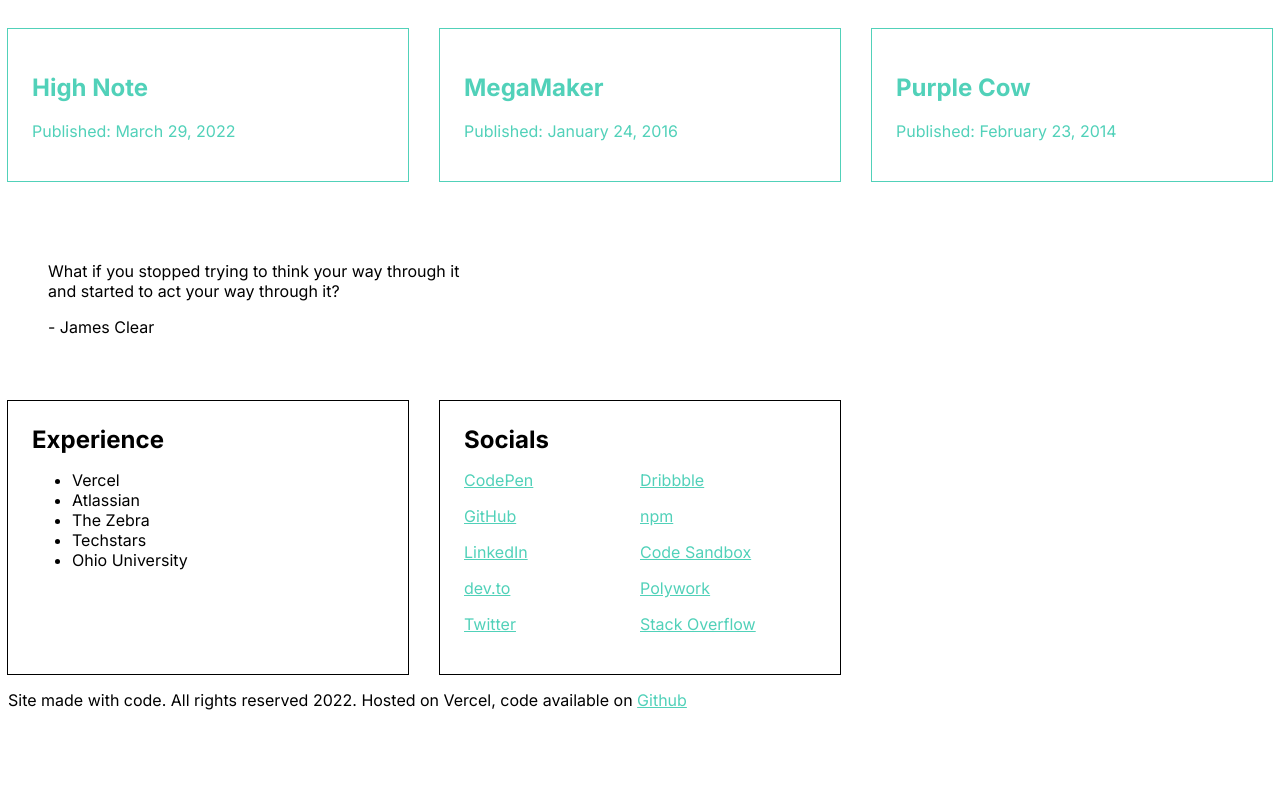
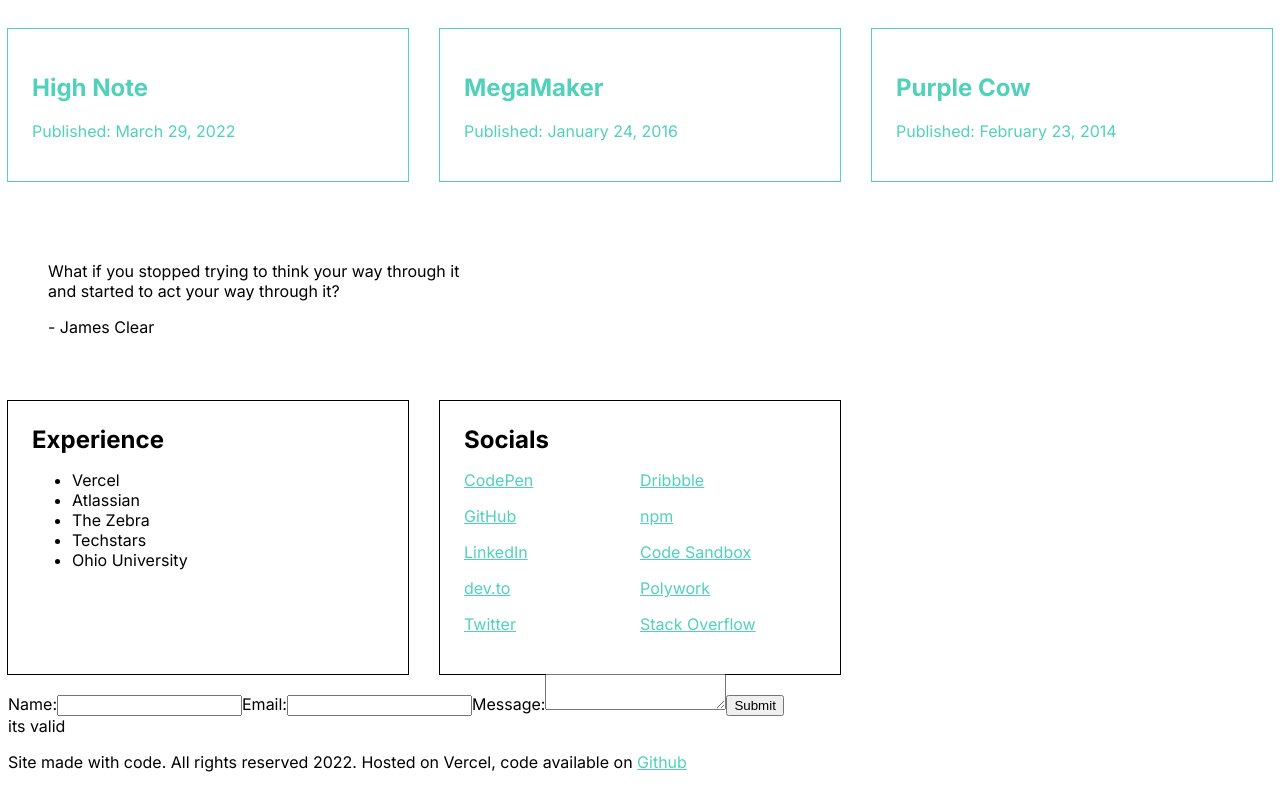
Before and after one commit to mattjared/personal-site, a Next.js app: page / in a window 1280 px wide. Shown: the part 427-1215 px from the top of the page. Before the commit the page ends 1153 px from the top, so only its background shows below. Built offline with nearby package versions, Linux system fonts and the light colour scheme.

Commit message:
[main] adding a form

```diff
--- /dev/null
+++ b/components/contact.js
@@ -0,0 +1,79 @@
+import { useEffect, useState } from "react";
+import { useRouter } from 'next/router'
+
+export default function Contact() {
+  const router = useRouter();
+  const [form, setForm] =useState({
+    name: "",
+    email: "",
+    message: "",
+  });
+  const [formSubmitted, setFormSubmitted] = useState(false);
+  const [isValid, setIsValid] = useState(false);
+
+  const handleChange = (e) => {
+    setForm({
+      ...form,
+      [e.target.name]: e.target.value
+    });
+    console.log(form);
+  }
+
+  const submitForm = async (e) => {
+    e.preventDefault();
+    if (isValid) {
+      setFormSubmitted(true);
+    }
+    const res = await fetch("/api/form", {
+      body: JSON.stringify({
+        name: form.name,
+        email: form.email,
+        message: form.message,
+      }),
+      headers: {
+        "Content-Type": "application/json",
+      },
+      method: "POST"
+    });
+    const { error } = await res.json();
+    if (error) {
+      console.log(error);
+      return;
+    } else {
+      router.push('/thanks')
+    }
+  }
+
+  useEffect(() => {
+    if (form.name[0] !== "" && form.email[0] !== ""  && form.message[0] !== "") {
+      setIsValid(true);
+    }
+    if (form.name[0] === "" || form.email[0] === "" || form.message[0] === "" ) {
+      setIsValid(false);
+    }
+  }, [form])
+
+  return (
+    <>
+      {!formSubmitted ? (
+        <form action="/api/form" method="post" onSubmit={submitForm}>
+
+          <label htmlFor="name">Name:</label>
+          <input type="text" id="name" name="name" required onChange={handleChange}/>
+
+          <label htmlFor="email">Email:</label>
+          <input type="email" id="email" name="email" required onChange={handleChange} />
+
+          <label htmlFor="message">Message:</label>
+          <textarea type="message" id="message" name="message" required onChange={handleChange} />
+
+          <button type="submit">Submit</button>
+        </form>
+      ) : (
+        <h3>heard ya. ill be in touch</h3>
+    )}
+        {isValid ? "its valid" : "its not valid"}
+    </>
+
+  )
+}
--- a/package.json
+++ b/package.json
@@ -16,6 +16,7 @@
     "@vercel/analytics": "^0.1.6",
     "eslint": "8.30.0",
     "eslint-config-next": "13.0.7",
+    "google-spreadsheet": "^3.3.0",
     "gray-matter": "^4.0.3",
     "markdown-it": "^13.0.1",
     "next": "13.0.7",
@@ -25,6 +26,7 @@
   },
   "devDependencies": {
     "@tailwindcss/typography": "^0.5.8",
+    "@types/google-spreadsheet": "^3.3.0",
     "@types/markdown-it": "^12.2.3",
     "autoprefixer": "^10.4.13",
     "postcss": "^8.4.20",
--- /dev/null
+++ b/pages/api/form.ts
@@ -0,0 +1,42 @@
+// Next.js API route support: https://nextjs.org/docs/api-routes/introduction
+import type { NextApiRequest, NextApiResponse } from 'next'
+import { GoogleSpreadsheet } from 'google-spreadsheet';
+
+type Data = {
+  data: string
+}
+
+const SPREADSHEET_ID = process.env.NEXT_PUBLIC_SPREADSHEET_ID;
+const SHEET_ID = process.env.NEXT_PUBLIC_SHEET_ID;
+const GOOGLE_CLIENT_EMAIL = process.env.NEXT_PUBLIC_GOOGLE_CLIENT_EMAIL;
+const GOOGLE_SERVICE_PRIVATE_KEY =
+  process.env.NEXT_PUBLIC_GOOGLE_SERVICE_PRIVATE_KEY;
+
+const doc = new GoogleSpreadsheet(SPREADSHEET_ID);
+
+export default async function handler(
+  req: NextApiRequest,
+  res: NextApiResponse<Data>
+) {
+  const body = req.body;
+  console.log(body);
+  const newRow = {
+    Name: body.name,
+    Email: body.email,
+    Message: body.message
+  };
+  if (GOOGLE_CLIENT_EMAIL && GOOGLE_SERVICE_PRIVATE_KEY && SHEET_ID) {
+    try {
+      await doc.useServiceAccountAuth({
+        client_email: GOOGLE_CLIENT_EMAIL,
+        private_key: GOOGLE_SERVICE_PRIVATE_KEY.replace(/\\n/g, '\n'),
+      });
+      await doc.loadInfo();
+      const sheet = doc.sheetsById[SHEET_ID];
+      await sheet.addRow(newRow);
+    } catch(e) {
+      console.error("Error: ", e);
+    };
+  }
+  res.status(200).json({ data: body })
+}
--- a/pages/index.tsx
+++ b/pages/index.tsx
@@ -1,8 +1,9 @@
 import Head from 'next/head'
-import Image from 'next/image'
+// import Image from 'next/image'
 import fs, { read } from 'fs';
 import matter from 'gray-matter';
 import Link from 'next/link';
+import Contact from "../components/contact";
 
 export async function getStaticProps() {
   const files = fs.readdirSync('posts');
@@ -98,6 +99,7 @@ export default function Home({ posts }: {posts: any}) {
             </div>
           </div>
         </article>
+        <Contact />
       </div>
     </>
   )
--- /dev/null
+++ b/pages/thanks.tsx
@@ -0,0 +1,5 @@
+export default function Thanks() {
+  return (
+    <>thanks for submitting the form</>
+  )
+}
```
Also changed, not shown: 2 other files (tests, documents, lock files or other folders).
